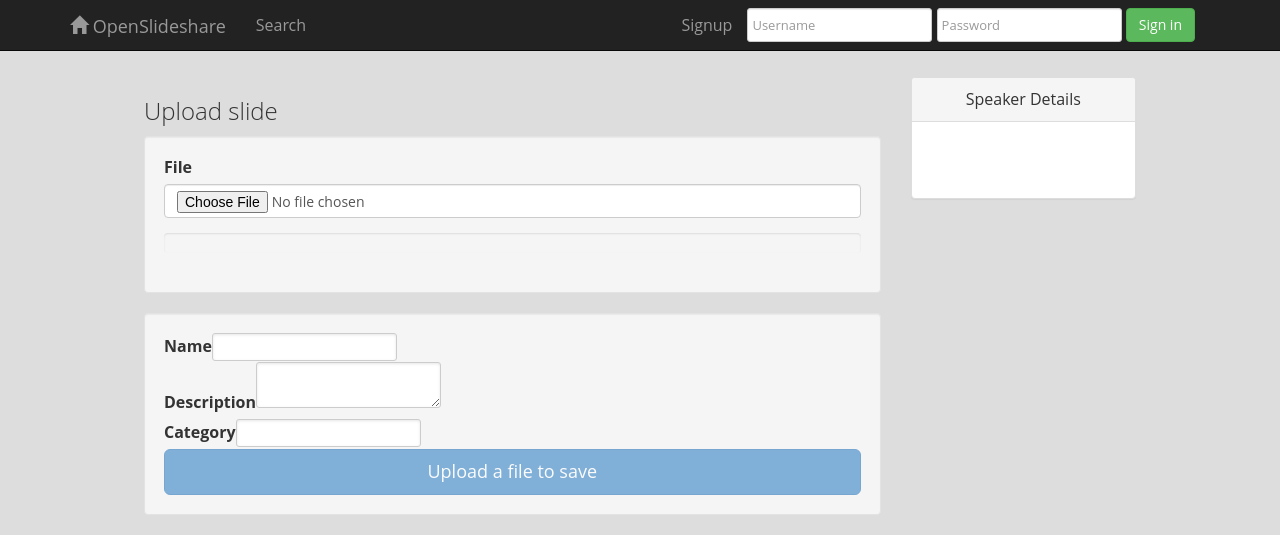
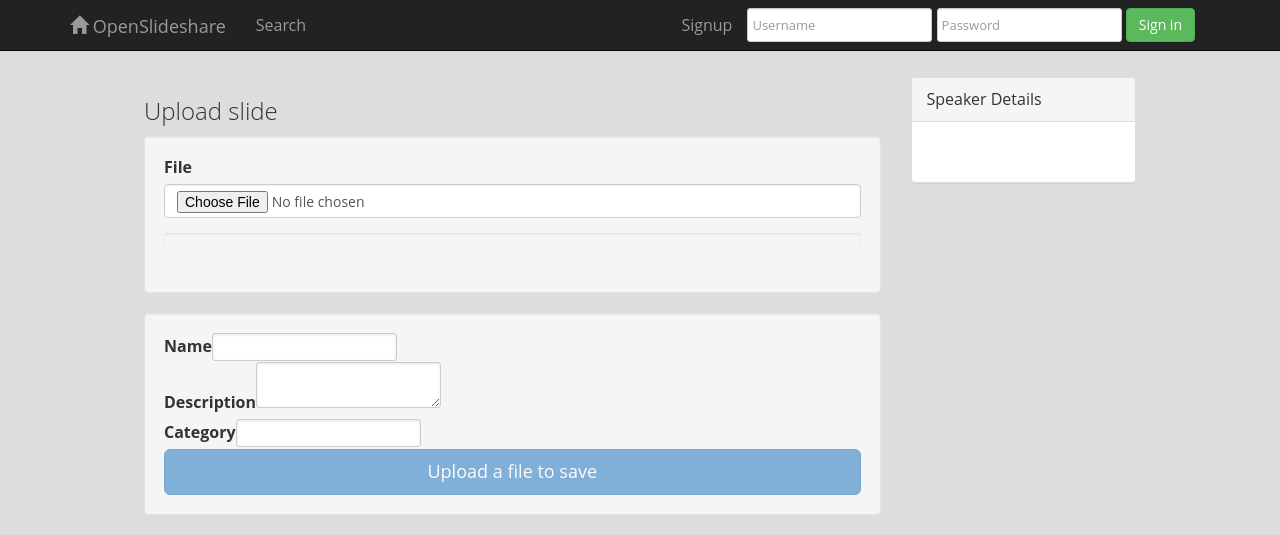
Before and after one commit to ryuzee/open-slideshare, a CakePHP app: template app/View/Slides/add.ctp in a window 1280 px wide. Shown: the top 535 px of the page. Run offline with PHP 8.4 and a stand-in for CakePHP, Linux system fonts and the light colour scheme; the template is opened without the code that fills it, so the values that code supplies are empty; form fields are guessed from the names that the template uses; some libraries are stand-ins or nearby versions.

Commit message:
fix layout

```diff
--- a/app/View/Elements/right_side_bar_common.ctp
+++ b/app/View/Elements/right_side_bar_common.ctp
@@ -1,8 +1,5 @@
-    <div class="panel panel-default">
-        <div class="panel-heading text-center">Speaker Details</div>
-        <div class="panel-body">
-        <span class="h5"><?php echo h($user["User"]["display_name"]); ?></span>
-        <br /><br />
-        <?php echo h($user["User"]["biography"]); ?>
-        </div>
-    </div>
+<div class="panel panel-default">
+  <div class="panel-heading"><?php echo __('Speaker Details'); ?></div>
+  <div class="panel-body"><?php echo h($user["User"]["display_name"]); ?></div>
+  <div class="panel-body"><?php echo h($user["User"]["biography"]); ?></div>
+</div>
--- a/app/View/Elements/slide.ctp
+++ b/app/View/Elements/slide.ctp
@@ -13,7 +13,7 @@ $file_list = array();
 ?>
 
 
-<div class="slider">
+<div class="slider" style="border-top:1px solid #000; border-left:1px solid #000; border-right:1px solid #000;">
 
     <ul class="bxslider_<?php echo $slide["key"]; ?>" data-count="<?php echo count($file_list); ?>">
 <?php if (count($file_list) > 0): ?>
--- a/app/View/Slides/view.ctp
+++ b/app/View/Slides/view.ctp
@@ -1,5 +1,5 @@
 <div class="row">
-<div class="col-md-9">
+<div class="col-md-8">
     <?php echo $this->element("slide", array('slide' => $slide["Slide"])); ?>
 
     <div class="row" style="padding-top:8px;">
@@ -58,7 +58,7 @@
 </div>
 
 
-<div class="col-md-3">
+<div class="col-md-4">
     <?php echo $this->element("right_side_bar_common"); ?>
 
     <?php if(isset($user_id) && $user_id == $slide["Slide"]["user_id"]): ?>
--- a/app/webroot/css/openslideshare.css
+++ b/app/webroot/css/openslideshare.css
@@ -1,5 +1,5 @@
 body {
-  font-family: "Open Sans", "Helvetica Neue", Helvetica, "Arial", "游ゴシック", YuGothic, "ヒラギノ角ゴ ProN W3", "Hiragino Kaku Gothic ProN", "メイリオ", Meiryo, sans-serif;
+  font-family: "Open Sans", "Helvetica Neue", Helvetica, "Arial", "ヒラギノ角ゴ ProN W3", "Hiragino Kaku Gothic ProN", "メイリオ", Meiryo, "游ゴシック", YuGothic, sans-serif;
   font-size: 16px;
   line-height: 1.42857;
 }
```
